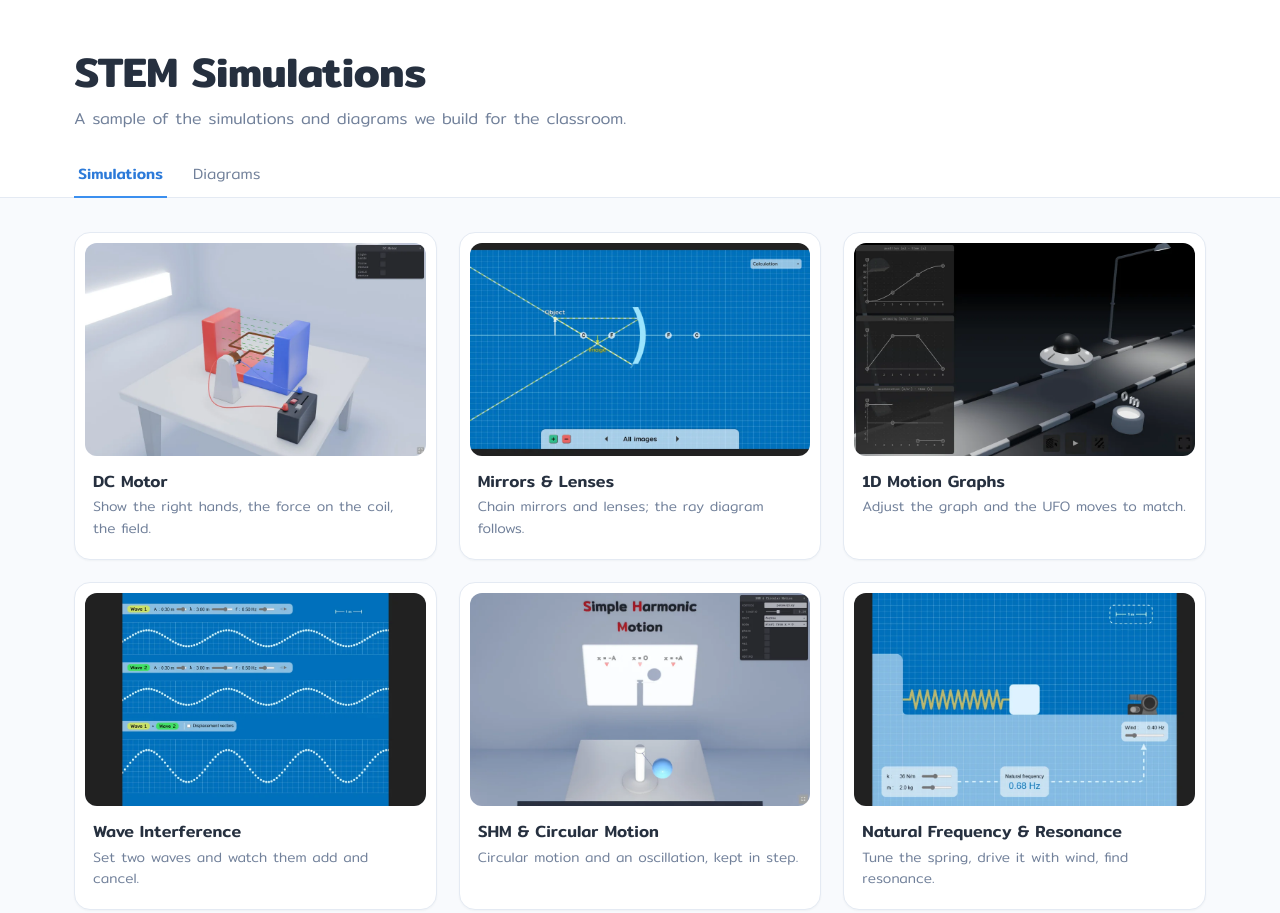
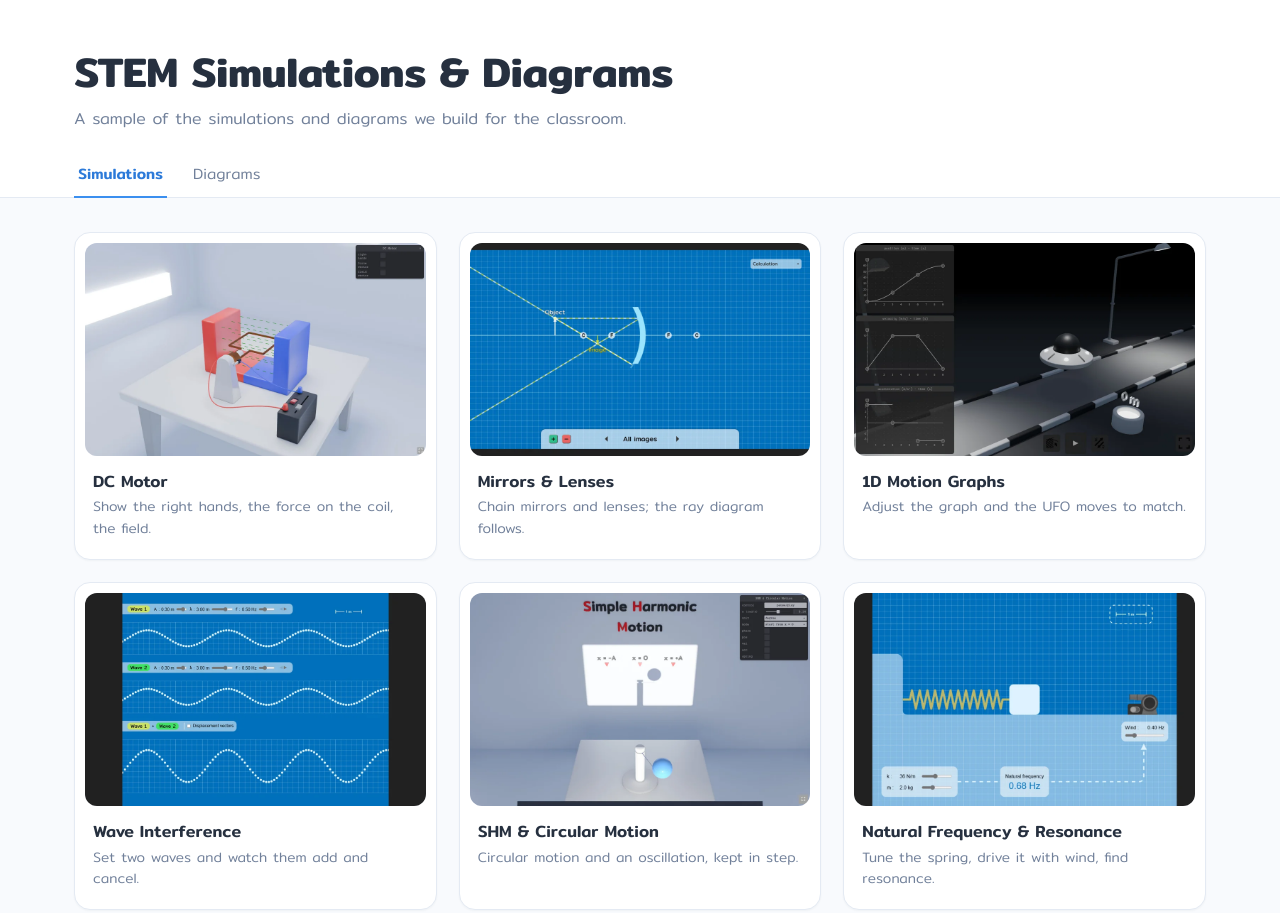
Before and after one commit to shayanin-van/bett-sim, a plain HTML site: page index.html in a window 1280 px wide. Shown: the top 913 px of the page. Drawn offline with Linux system fonts and the light colour scheme.

Commit message:
Widen the page title to cover the diagrams
Co-Authored-By: Claude Opus 5 <noreply@anthropic.com>

```diff
--- a/index.html
+++ b/index.html
@@ -3,10 +3,10 @@
   <head>
     <meta charset="UTF-8" />
     <meta name="viewport" content="width=device-width, initial-scale=1.0" />
-    <title>STEM Simulations</title>
+    <title>STEM Simulations &amp; Diagrams</title>
     <meta
       name="description"
-      content="A sample of the interactive STEM simulations we build for the classroom."
+      content="Interactive simulations and schema-driven diagrams we build for the STEM classroom."
     />
     <link rel="preconnect" href="https://fonts.googleapis.com" />
     <link
@@ -486,7 +486,7 @@
   <body>
     <header>
       <div class="wrap">
-        <h1>STEM Simulations</h1>
+        <h1>STEM Simulations &amp; Diagrams</h1>
         <p class="lede">
           A sample of the simulations and diagrams we build for the classroom.
         </p>
```
